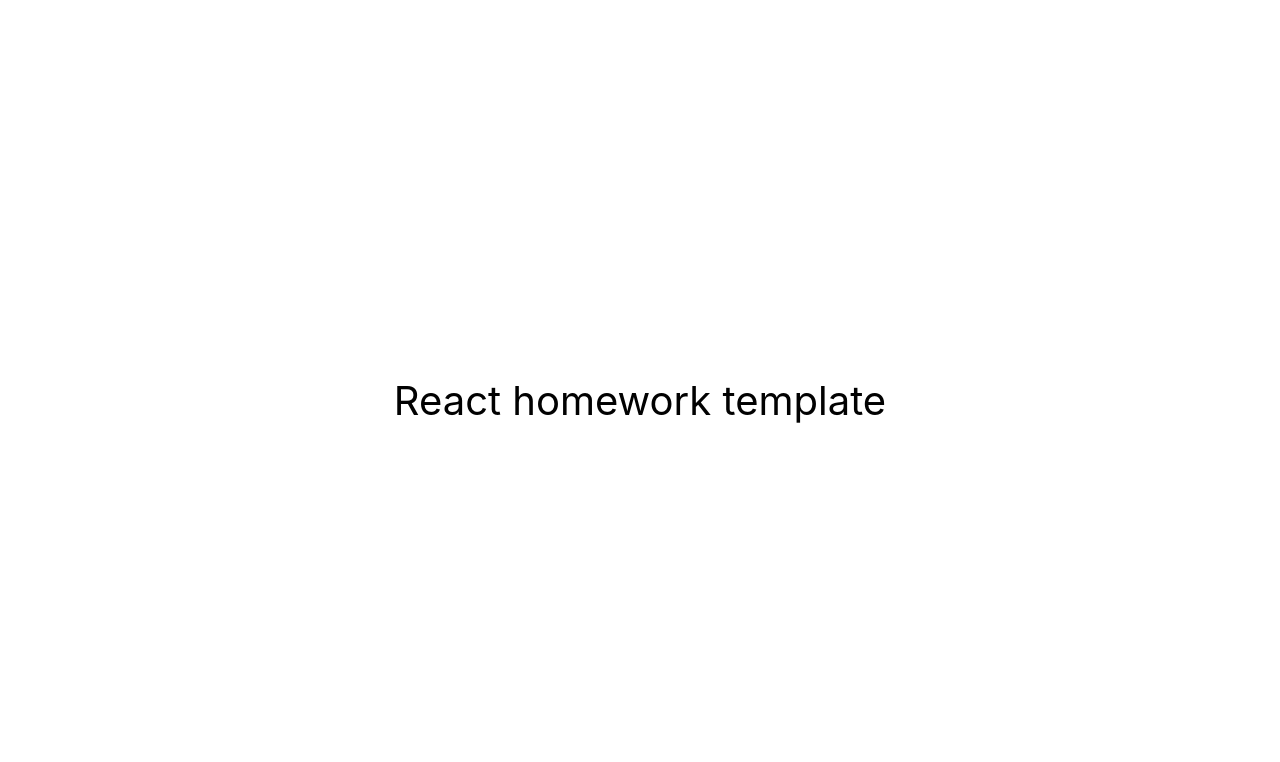
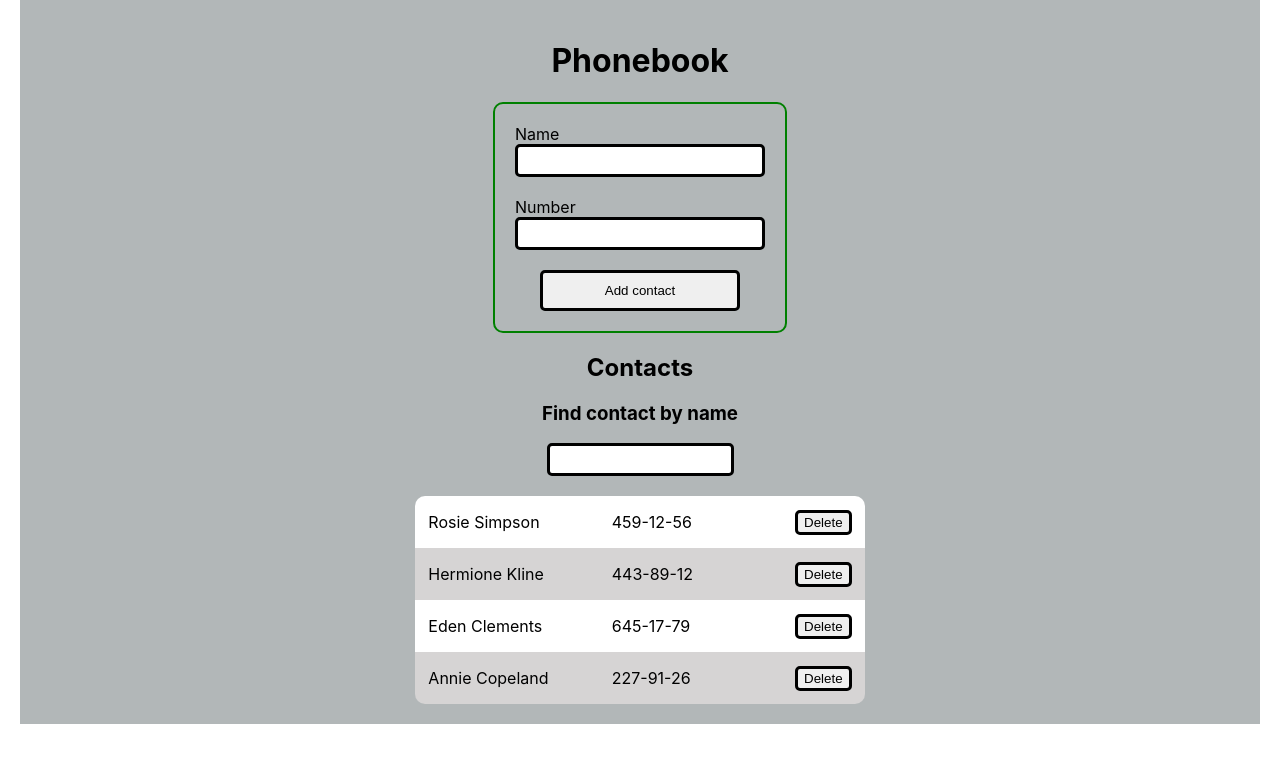
Before and after one commit to Burmikk/goit-react-hw-02-phonebook, a React (Create React App) app: page / in a window 1280 px wide. Shown: the top 762 px of the page. Built offline with nearby package versions, Linux system fonts and the light colour scheme.

Commit message:
hw-2 task-2

```diff
--- a/package.json
+++ b/package.json
@@ -7,9 +7,11 @@
     "@testing-library/jest-dom": "^5.16.3",
     "@testing-library/react": "^12.1.4",
     "@testing-library/user-event": "^13.5.0",
+    "nanoid": "^4.0.1",
     "react": "^18.1.0",
     "react-dom": "^18.1.0",
     "react-scripts": "5.0.1",
+    "sass": "^1.58.3",
     "web-vitals": "^2.1.3"
   },
   "scripts": {
--- a/src/components/App.jsx
+++ b/src/components/App.jsx
@@ -1,16 +1,4 @@
+import ContactPage from './ContactPage/ContactPage';
 export const App = () => {
-  return (
-    <div
-      style={{
-        height: '100vh',
-        display: 'flex',
-        justifyContent: 'center',
-        alignItems: 'center',
-        fontSize: 40,
-        color: '#010101'
-      }}
-    >
-      React homework template
-    </div>
-  );
+  return <ContactPage />;
 };
--- /dev/null
+++ b/src/components/ContactForm/ContactForm.jsx
@@ -0,0 +1,63 @@
+import { Component } from 'react';
+import styles from './contactForm.module.scss';
+
+const INITIAL_STATE = {
+  name: '',
+  number: '',
+};
+
+class ContactForm extends Component {
+  state = { ...INITIAL_STATE };
+
+  inputChange = e => {
+    const { value, name } = e.target;
+    this.setState({ [name]: value });
+  };
+
+  handleSubmitForm = e => {
+    e.preventDefault();
+
+    this.props.addContact({ ...this.state });
+
+    this.reset();
+  };
+  reset() {
+    this.setState({ ...INITIAL_STATE });
+  }
+
+  render() {
+    const { name, number } = this.state;
+    return (
+      <form className={styles.form} onSubmit={this.handleSubmitForm}>
+        <label htmlFor="name">Name</label>
+        <input
+          className={styles.input}
+          id="name"
+          type="text"
+          name="name"
+          pattern="^[a-zA-Zа-яА-Я]+(([' -][a-zA-Zа-яА-Я ])?[a-zA-Zа-яА-Я]*)*$"
+          title="Name may contain only letters, apostrophe, dash and spaces. For example Adrian, Jacob Mercer, Charles de Batz de Castelmore d'Artagnan"
+          required
+          value={name}
+          onChange={this.inputChange}
+        />
+        <label htmlFor="number">Number</label>
+        <input
+          className={styles.input}
+          id="number"
+          type="tel"
+          name="number"
+          pattern="\+?\d{1,4}?[-.\s]?\(?\d{1,3}?\)?[-.\s]?\d{1,4}[-.\s]?\d{1,4}[-.\s]?\d{1,9}"
+          title="Phone number must be digits and can contain spaces, dashes, parentheses and can start with +"
+          required
+          value={number}
+          onChange={this.inputChange}
+        />
+        <button className={styles.btn} type="submit">
+          Add contact
+        </button>
+      </form>
+    );
+  }
+}
+export default ContactForm;
--- /dev/null
+++ b/src/components/ContactForm/contactForm.module.scss
@@ -0,0 +1,28 @@
+.form {
+  margin: 0 auto;
+  width: 250px;
+  padding: 20px;
+  display: flex;
+  flex-direction: column;
+  border: 2px solid green;
+  border-radius: 10px;
+}
+.input {
+  height: 25px;
+  margin-bottom: 20px;
+  border-radius: 5px;
+  border: solid;
+}
+.btn {
+  margin: 0 auto;
+  width: 200px;
+  padding: 10px 0;
+  border-radius: 5px;
+  border: solid;
+  cursor: pointer;
+
+  &:hover,
+  &:focus {
+    background-color: green;
+  }
+}
--- /dev/null
+++ b/src/components/ContactItem/ContactItem.jsx
@@ -0,0 +1,12 @@
+import styles from './contactItem.module.scss';
+const ContactItem = ({ name, number, removeItem }) => (
+  <li className={styles.item}>
+    <p className={styles.name}>{name}</p>
+    <p className={styles.number}>{number}</p>
+    <button className={styles.btn} onClick={() => removeItem(name)}>
+      Delete
+    </button>
+  </li>
+);
+
+export default ContactItem;
--- /dev/null
+++ b/src/components/ContactItem/contactItem.module.scss
@@ -0,0 +1,28 @@
+.item {
+  display: flex;
+  justify-content: space-evenly;
+  align-items: center;
+  list-style: none;
+  gap: 20px;
+  background-color: rgb(214, 212, 212);
+  &:nth-child(2n + 1) {
+    background-color: white;
+  }
+}
+
+.btn {
+  cursor: pointer;
+  height: 25px;
+  border-radius: 5px;
+  border: solid;
+  &:hover,
+  &:focus {
+    background-color: red;
+  }
+}
+.name {
+  width: 150px;
+}
+.number {
+  width: 150px;
+}
--- /dev/null
+++ b/src/components/ContactList/ContactList.jsx
@@ -0,0 +1,12 @@
+import styles from './contactList.module.scss';
+import ContactItem from 'components/ContactItem/ContactItem';
+
+const ContactList = ({ filterSearch, remove }) => {
+  const list = filterSearch.map(({ id, name, number }) => (
+    <ContactItem key={id} name={name} number={number} removeItem={remove} />
+  ));
+
+  return <ul className={styles.list}>{list}</ul>;
+};
+
+export default ContactList;
--- /dev/null
+++ b/src/components/ContactList/contactList.module.scss
@@ -0,0 +1,9 @@
+.list {
+  margin: 0 auto;
+  padding: 0;
+  width: 450px;
+  display: flex;
+  flex-direction: column;
+  border-radius: 10px;
+  overflow: hidden;
+}
--- /dev/null
+++ b/src/components/ContactPage/ContactPage.jsx
@@ -0,0 +1,81 @@
+import ContactList from 'components/ContactList/ContactList';
+import ContactForm from 'components/ContactForm/ContactForm';
+import { nanoid } from 'nanoid';
+import { Component } from 'react';
+import Filter from 'components/Filter/Filter';
+import styles from './contactPage.module.scss';
+
+class ContactPage extends Component {
+  state = {
+    contacts: [
+      { id: 'id-1', name: 'Rosie Simpson', number: '459-12-56' },
+      { id: 'id-2', name: 'Hermione Kline', number: '443-89-12' },
+      { id: 'id-3', name: 'Eden Clements', number: '645-17-79' },
+      { id: 'id-4', name: 'Annie Copeland', number: '227-91-26' },
+    ],
+    filter: '',
+  };
+
+  addContact = data => {
+    const checkForMatch = this.state.contacts.find(
+      contact => contact.name.toLowerCase() === data.name.toLowerCase()
+    );
+    if (checkForMatch) {
+      return alert(`${data.name} is already in contacts`);
+    }
+    const newContact = { id: nanoid(2), ...data };
+    this.setState(prevState => {
+      return { contacts: [...prevState.contacts, newContact] };
+    });
+  };
+
+  addFilter = data => {
+    this.setState({ filter: data });
+  };
+
+  handleRemove = name => {
+    this.setState(prevState => {
+      const newState = prevState.contacts.filter(item => item.name !== name);
+      return { contacts: newState };
+    });
+  };
+
+  onFilter = e => {
+    this.setState({
+      filter: e.target.value,
+    });
+  };
+
+  //функция возвращает
+  filterSearch = () => {
+    const { contacts, filter } = this.state;
+    if (!filter) {
+      return contacts;
+    }
+    const newContact = contacts.filter(({ name }) =>
+      name.toLowerCase().includes(filter.toLowerCase())
+    );
+    return newContact;
+  };
+
+  render() {
+    return (
+      <div className={styles.container}>
+        <div className={styles.wrapper}>
+          <h1 className={styles.title}>Phonebook</h1>
+          <ContactForm addContact={this.addContact} />
+          <h2 className={styles.title}>Contacts</h2>
+          <Filter filter={this.onFilter} />
+          {this.state.contacts.length !== 0 && (
+            <ContactList
+              filterSearch={this.filterSearch()}
+              remove={this.handleRemove}
+            />
+          )}
+        </div>
+      </div>
+    );
+  }
+}
+
+export default ContactPage;
--- /dev/null
+++ b/src/components/ContactPage/contactPage.module.scss
@@ -0,0 +1,15 @@
+.container {
+  width: 1200px;
+  background-color: rgba(165, 171, 173, 0.854);
+  margin: 0 auto;
+  padding: 20px;
+}
+
+.wrapper {
+  width: 700px;
+  margin: 0 auto;
+}
+
+.title {
+  text-align: center;
+}
--- /dev/null
+++ b/src/components/Filter/Filter.jsx
@@ -0,0 +1,14 @@
+import styles from './filter.module.scss';
+
+const Filter = ({ filter }) => (
+  <div className={styles.filter}>
+    <h3 className={styles.title}>Find contact by name</h3>
+    <input
+      className={styles.input}
+      type="text"
+      name="filter"
+      onChange={filter}
+    />
+  </div>
+);
+export default Filter;
--- /dev/null
+++ b/src/components/Filter/filter.module.scss
@@ -0,0 +1,11 @@
+.filter {
+  margin: 0 auto;
+  width: 250px;
+  text-align: center;
+}
+.input {
+  height: 25px;
+  margin-bottom: 20px;
+  border-radius: 5px;
+  border: solid;
+}
```
Also changed, not shown: 1 other file (tests, documents, lock files or other folders).
